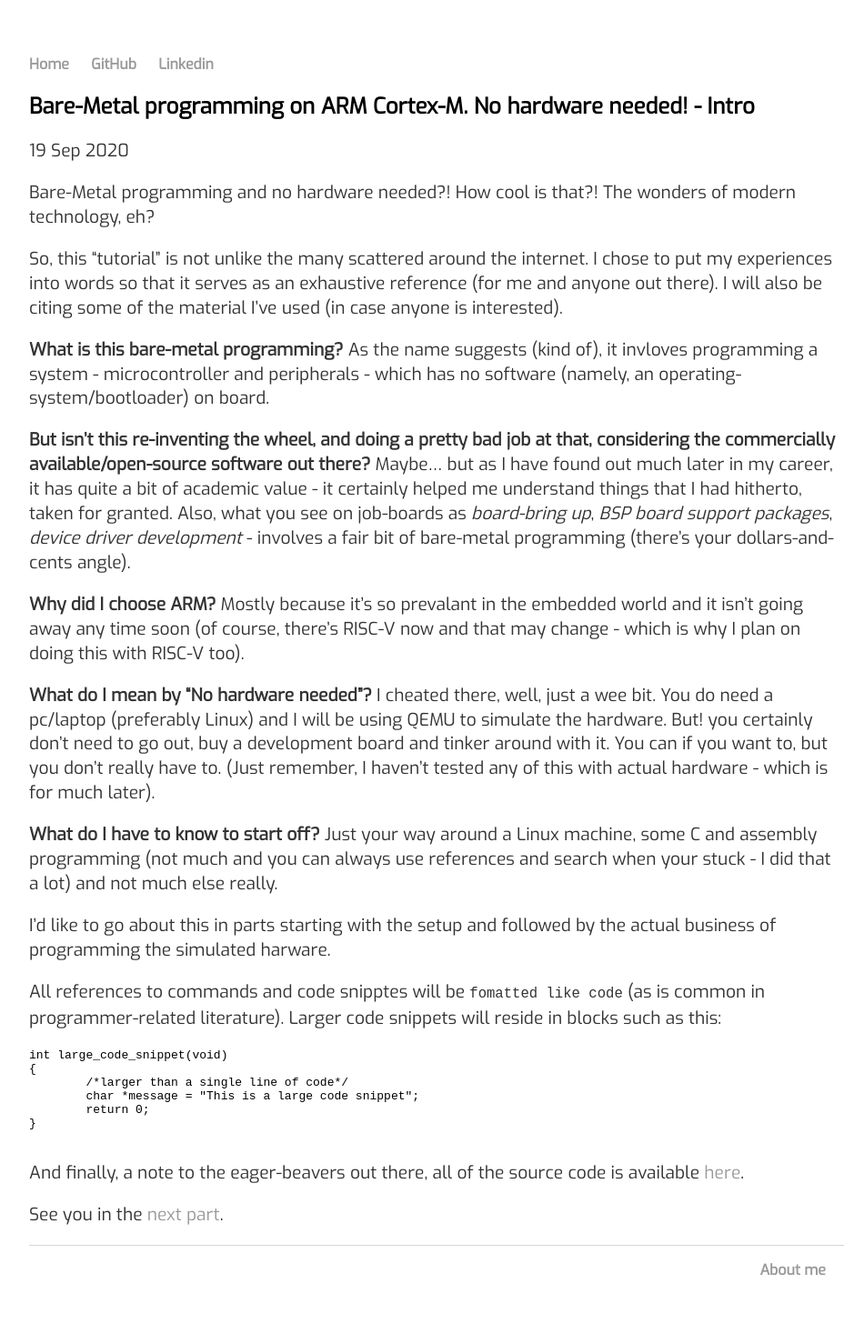
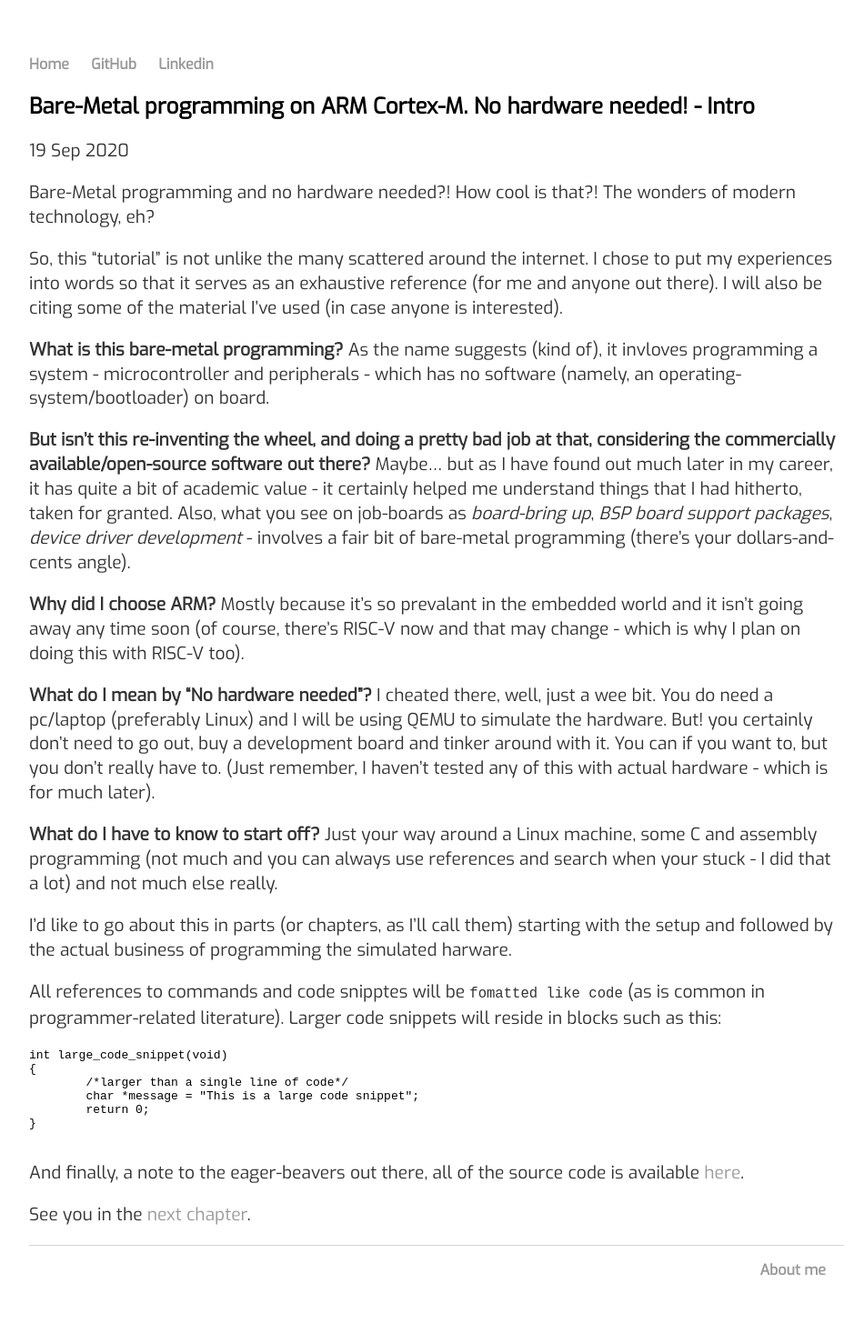
Before and after one commit to varun-venkatesh/varun-venkatesh.github.io, a Jekyll site: the page built from _posts/2020-09-19-bare-mtl-intro.md, in a window 1280 px wide. Shown: the whole page at 91% size, without its empty margins (160-1110 px from the left). Built offline with Jekyll 4.4.1, drawn with Linux system fonts in a browser that asks for light colours.

Commit message:
added link to next chapter

````diff
--- a/_posts/2020-09-19-bare-mtl-intro.md
+++ b/_posts/2020-09-19-bare-mtl-intro.md
@@ -25,7 +25,7 @@
 **What do I have to know to start off?**
 Just your way around a Linux machine, some C and assembly programming (not much and you can always use references and search when your stuck - I did that a lot) and not much else really.
 
-I'd like to go about this in parts starting with the setup and followed by the actual business of programming the simulated harware.
+I'd like to go about this in parts (or chapters, as I'll call them) starting with the setup and followed by the actual business of programming the simulated harware.
 
 All references to commands and code snipptes will be ```fomatted like code``` (as is common in  programmer-related literature). Larger code snippets will reside in blocks such as this:
 
@@ -41,4 +41,4 @@
 
 And finally, a note to the eager-beavers out there, all of the source code is available [here](https://github.com/varun-venkatesh/bare-metal-arm).
 
-See you in the [next part]().
+See you in the [next chapter](https://varun-venkatesh.github.io/2020/09/19/bare-mtl-chapter1.html).
````
